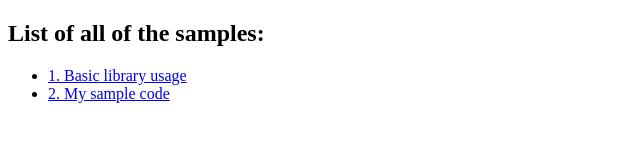
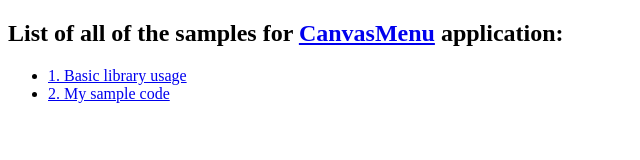
Before and after one commit to ajakubo1/CanvasMenu, a website: page samples/index.html in a window 1280 px wide. Shown: the whole page, without its empty margins (0-640 px from the left). Drawn offline with Linux system fonts and the light colour scheme.

```diff
--- a/samples/index.html
+++ b/samples/index.html
@@ -2,10 +2,10 @@
 <html lang="en">
 <head>
     <meta charset="UTF-8">
-    <title>Canvas Menu sample folder</title>
+    <title>Canvas Menu folder for code samples</title>
 </head>
 <body>
-    <h2>List of all of the samples:</h2>
+    <h2>List of all of the samples for <a href="https://github.com/ajakubo1/CanvasMenu">CanvasMenu</a> application:</h2>
     <ul>
         <li>
             <a href="1">1. Basic library usage</a>
```
Also changed, not shown: README.md.
